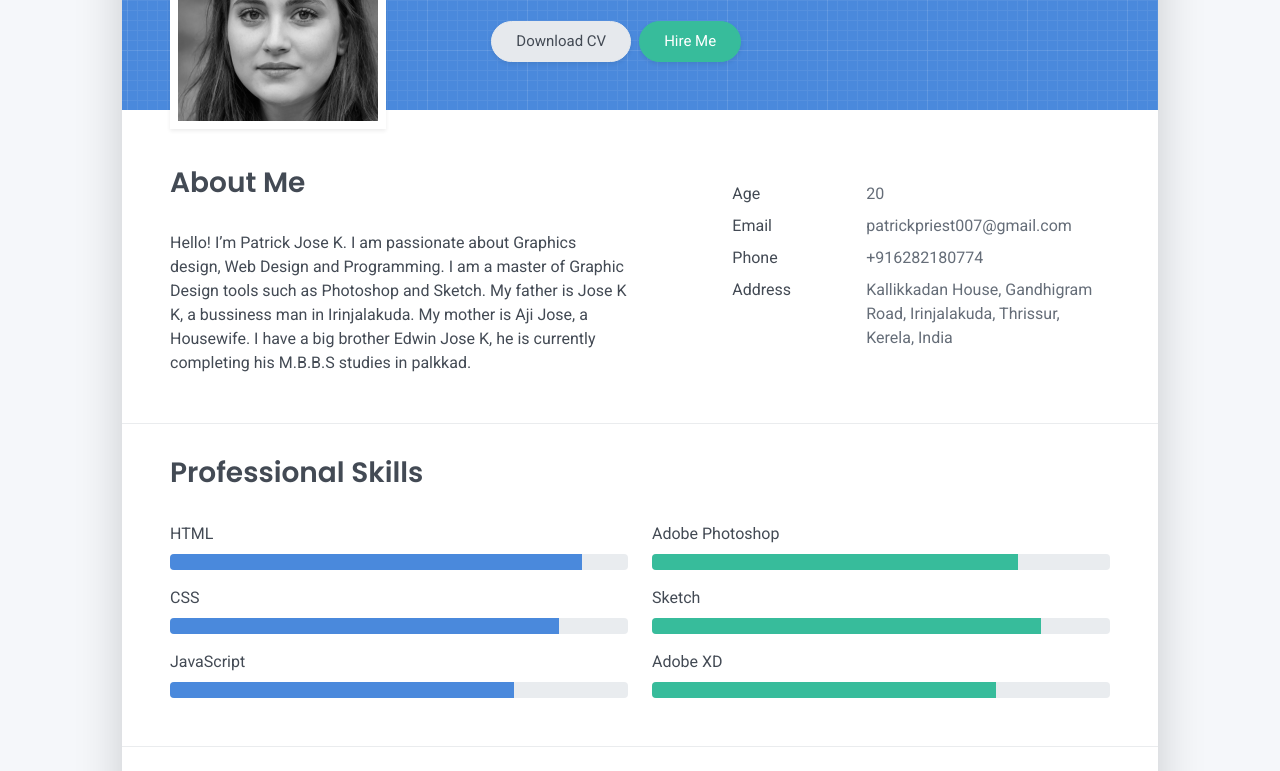
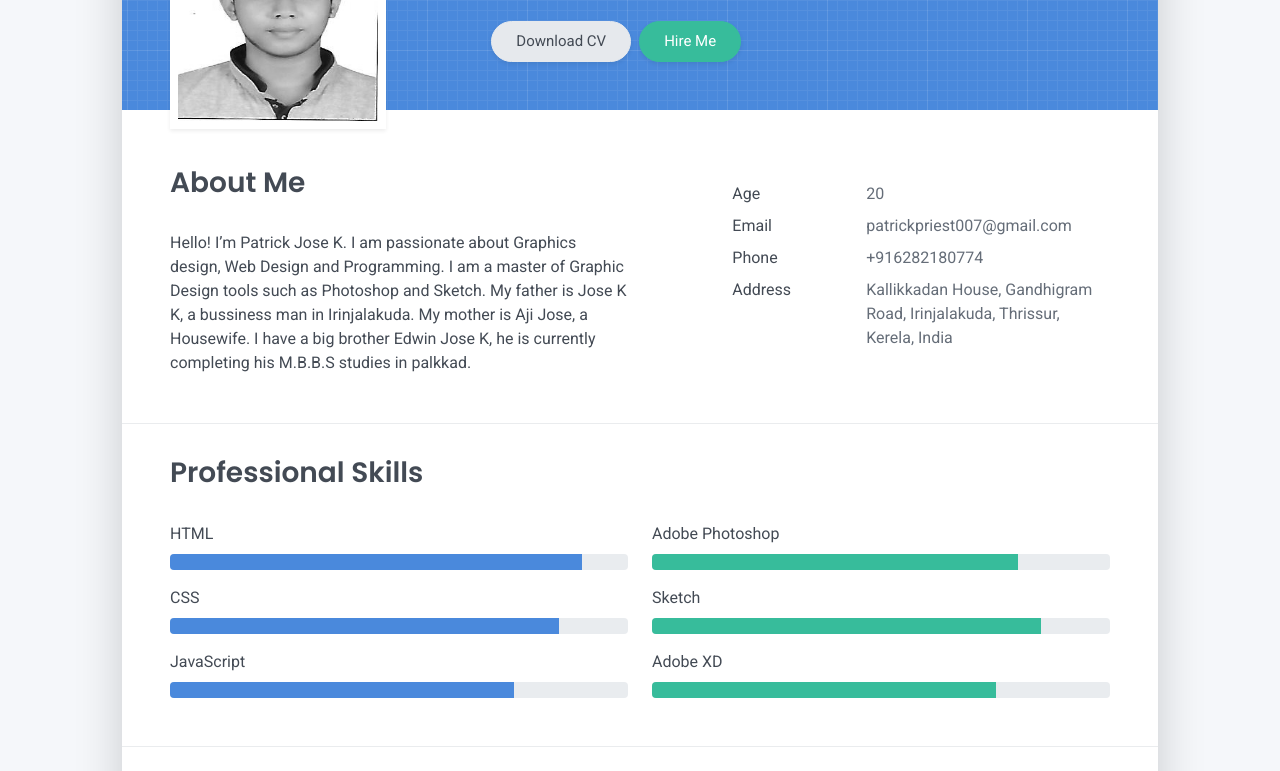
Before and after one commit to patrick-jose-k/patrick-jose-k.github.io, a plain HTML site: page index.html in a window 1280 px wide. Shown: the part 259-1030 px from the top of the page. Drawn offline with Linux system fonts and the light colour scheme.

Commit message:
Update index.html

```diff
--- a/index.html
+++ b/index.html
@@ -52,7 +52,7 @@
   <div class="cover-bg p-3 p-lg-4 text-white">
     <div class="row">
       <div class="col-lg-4 col-md-5">
-        <div class="avatar hover-effect bg-white shadow-sm p-1"><img src="images/avatar.jpg" width="200" height="200"/></div>
+        <div class="avatar hover-effect bg-white shadow-sm p-1"><img src="images/patrick.jpg" width="200" height="200"/></div>
       </div>
       <div class="col-lg-8 col-md-7 text-center text-md-start">
         <h2 class="h1 mt-2" data-aos="fade-left" data-aos-delay="0">Patrick Jose K</h2>
```
